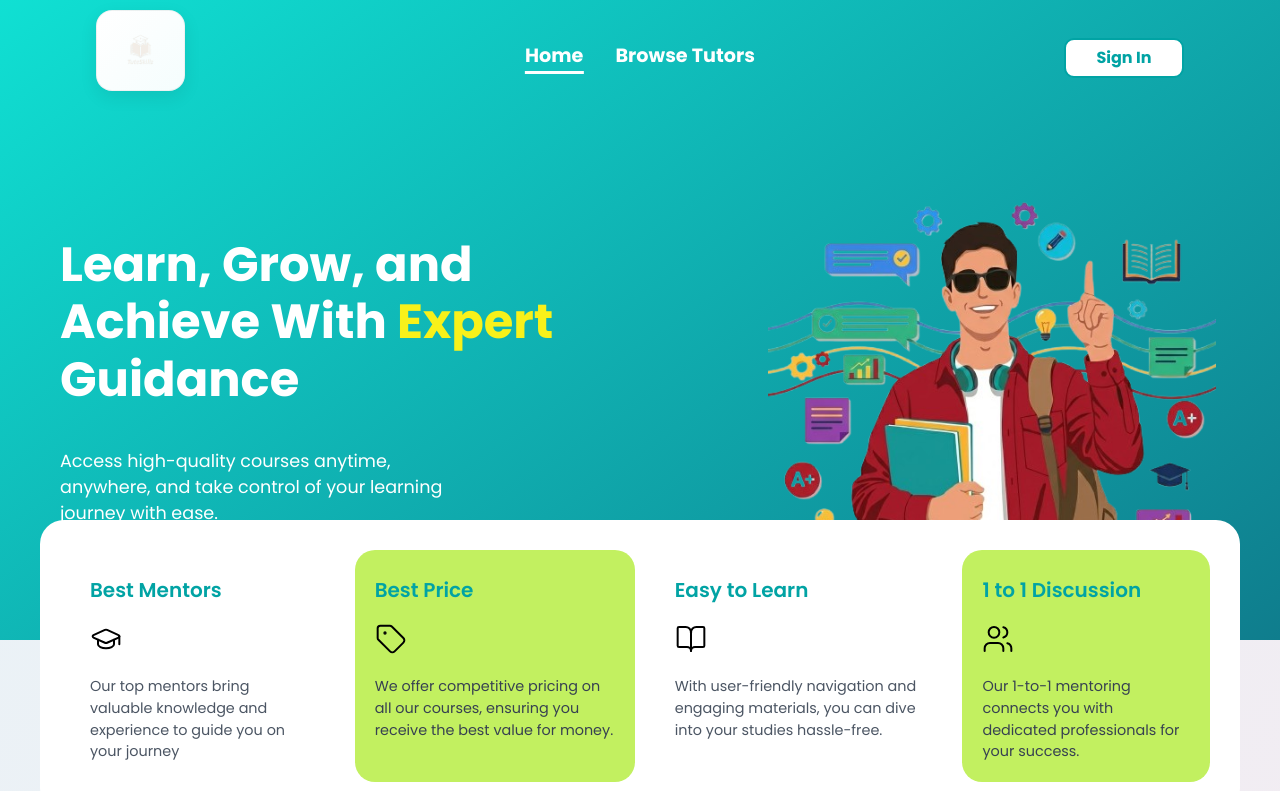
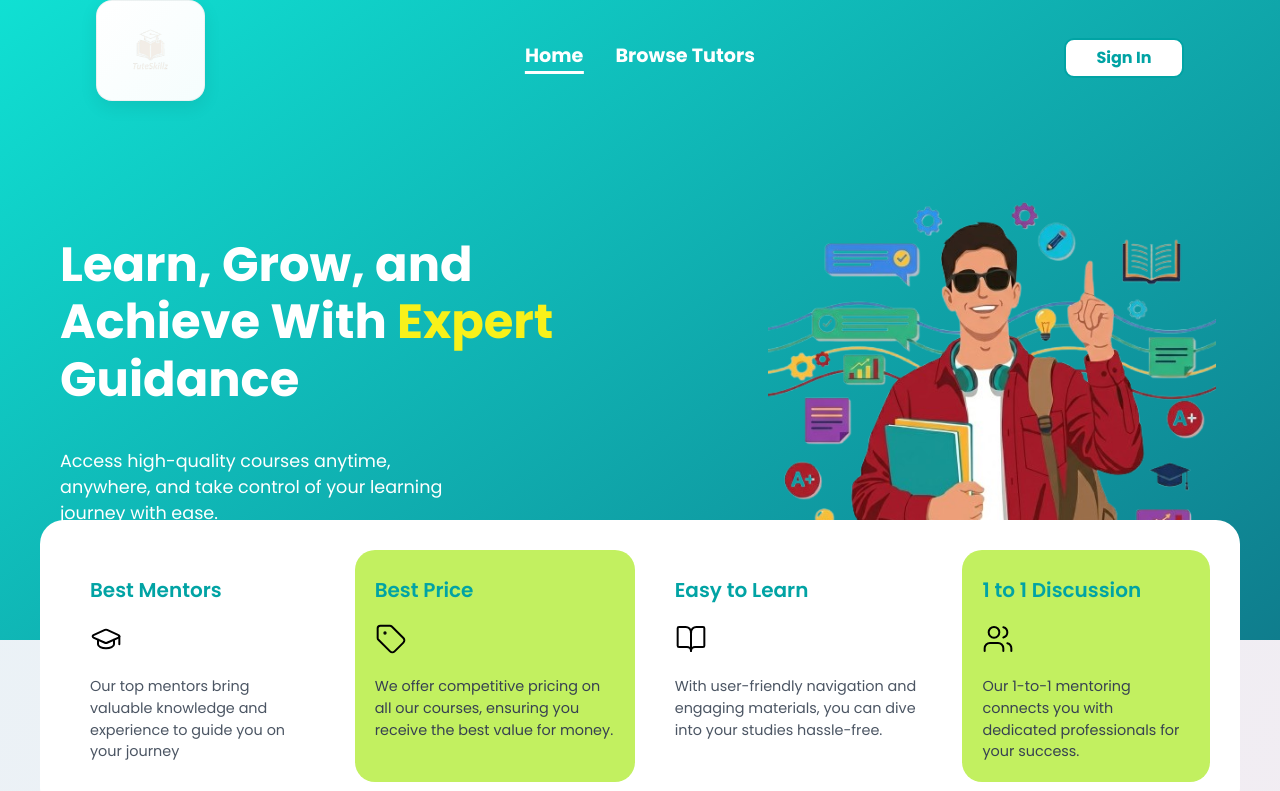
Before and after one commit to sheda3838/tuteskillz, a React (Vite) app in the folder frontend/: page / in a window 1280 px wide. Shown: the top 791 px of the page. Built offline with nearby package versions, Linux system fonts and the light colour scheme; no server answers.

Commit message:
updated css and logo with sginin fix

```diff
--- a/frontend/src/styles/Home/FeatureCard.css
+++ b/frontend/src/styles/Home/FeatureCard.css
@@ -57,3 +57,11 @@
     display: none !important;
   }
 }
+/* MOBILE - hide entire feature cards section */
+@media (max-width: 900px) {
+  .feature-overlap,
+  .card-row,
+  .feature-card {
+    display: none !important;
+  }
+}
--- a/frontend/src/styles/Home/NavBar.css
+++ b/frontend/src/styles/Home/NavBar.css
@@ -34,9 +34,10 @@
 
 
 .navbar-logo {
-  height: 55px;
+  height: 75px;
   border-radius: 10px;
   cursor: pointer;
+  background: transparent !important;
 }
 
 /* Nav links centered */
```
